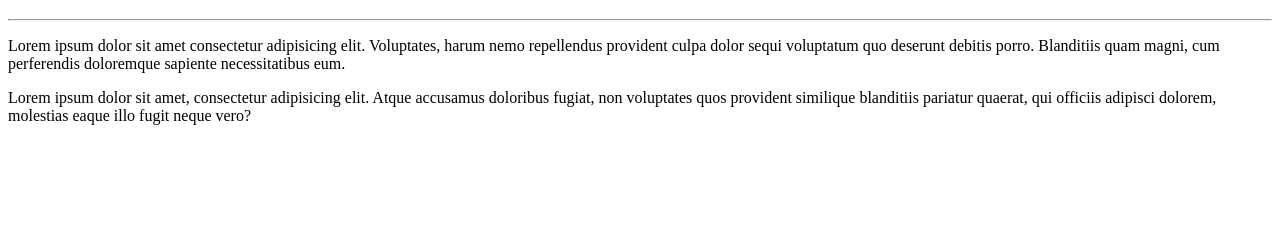
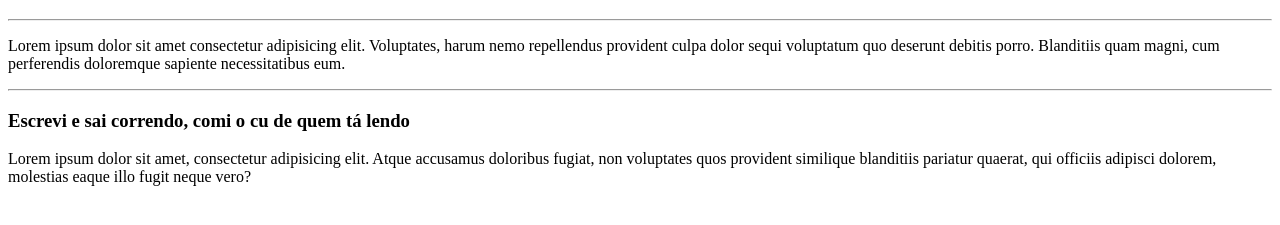
Before and after one commit to MarcoAntonioSz04/Ola-Mundo, a plain HTML site: page site-exemplo/index.html in a window 1280 px wide. Shown: the part 61-286 px from the top of the page. Drawn offline with Linux system fonts and the light colour scheme.

Commit message:
Update index.html

```diff
--- a/site-exemplo/index.html
+++ b/site-exemplo/index.html
@@ -9,6 +9,8 @@
     <h1>Olá, Mundo!</h1>
     <hr>
     <p>Lorem ipsum dolor sit amet consectetur adipisicing elit. Voluptates, harum nemo repellendus provident culpa dolor sequi voluptatum quo deserunt debitis porro. Blanditiis quam magni, cum perferendis doloremque sapiente necessitatibus eum.</p>
+    <hr>
+    <h3>Escrevi e sai correndo, comi o cu de quem tá lendo</h3>
     <p>Lorem ipsum dolor sit amet, consectetur adipisicing elit. Atque accusamus doloribus fugiat, non voluptates quos provident similique blanditiis pariatur quaerat, qui officiis adipisci dolorem, molestias eaque illo fugit neque vero?</p>
 </body>
 </html>
```
